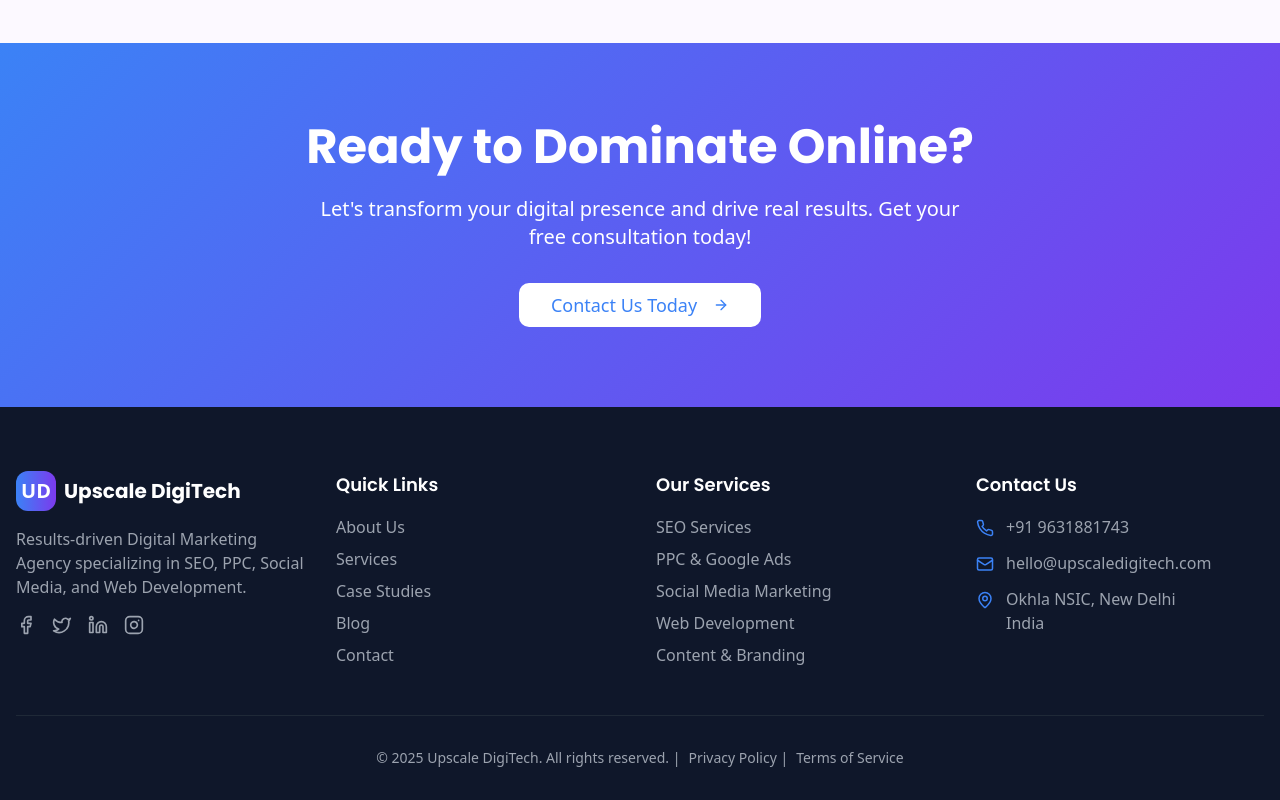
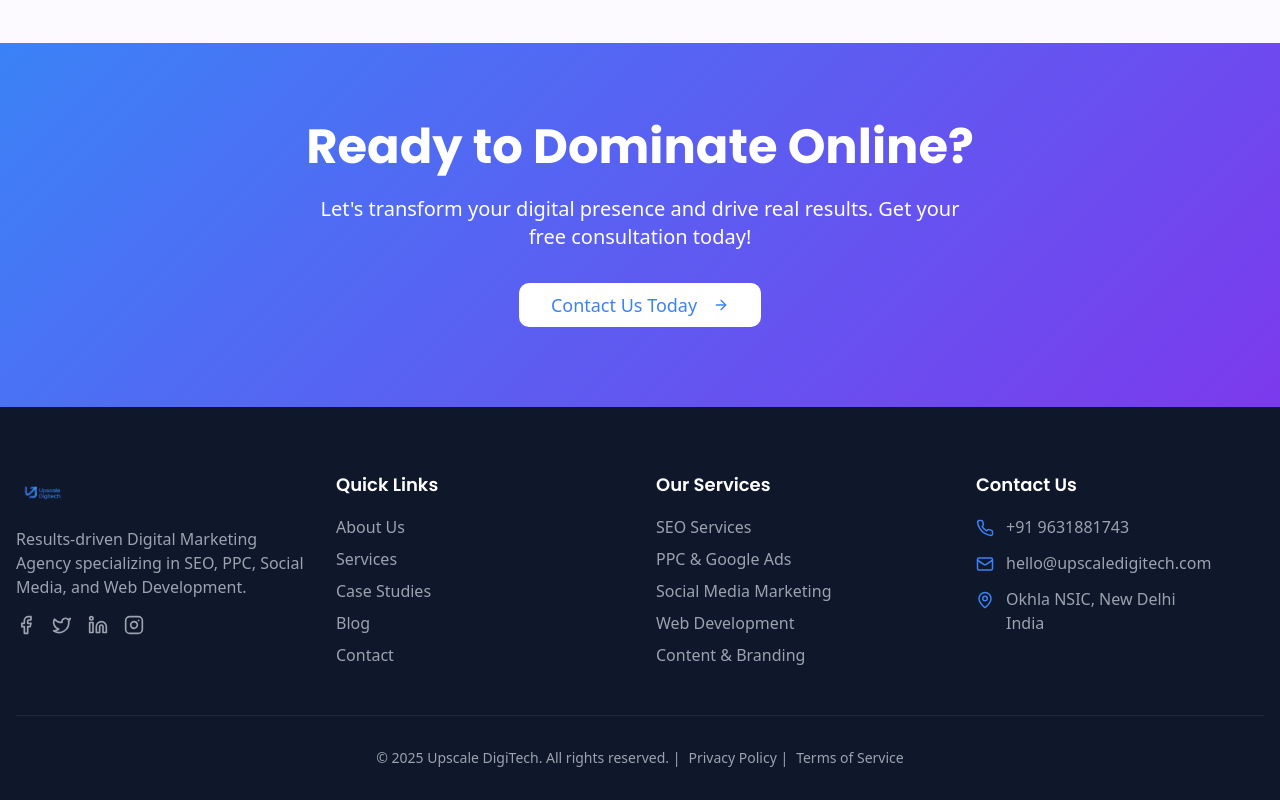
Before and after one commit to afarhan5/upscale-digitech-launchpad, a React (Vite) app: page / in a window 1280 px wide. Shown: the part 2675-3475 px from the top of the page. Built offline with nearby package versions, Linux system fonts and the light colour scheme.

Commit message:
Revert changes

```diff
--- a/src/components/Footer.tsx
+++ b/src/components/Footer.tsx
@@ -1,5 +1,6 @@
 import { Link } from "react-router-dom";
 import { Facebook, Twitter, Linkedin, Instagram, Mail, Phone, MapPin } from "lucide-react";
+import logo from "@/assets/logo.png";
 const Footer = () => {
   const currentYear = new Date().getFullYear();
   return <footer className="bg-slate-900 text-white pt-16 pb-8">
@@ -7,11 +8,12 @@ const Footer = () => {
         <div className="grid grid-cols-1 md:grid-cols-2 lg:grid-cols-4 gap-8 mb-12">
           {/* Company Info */}
           <div>
-            <div className="flex items-center space-x-2 mb-4">
-              <div className="w-10 h-10 bg-gradient-to-r from-primary to-accent rounded-lg flex items-center justify-center">
-                <span className="text-white font-bold text-xl">UD</span>
-              </div>
-              <span className="text-xl font-bold font-poppins">Upscale DigiTech</span>
+            <div className="mb-4">
+              <img
+                src={logo}
+                alt="Upscale Digitech - Digital Marketing Agency"
+                className="h-10 w-auto"
+              />
             </div>
             <p className="text-gray-400 mb-4">
               Results-driven Digital Marketing Agency specializing in SEO, PPC, Social Media, and Web Development.
```
Also changed, not shown: src/assets/logo.png.
